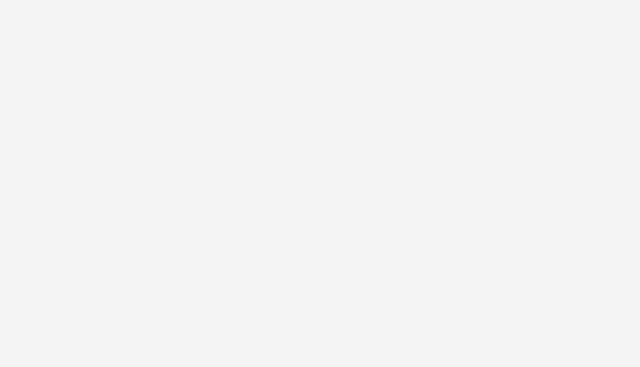
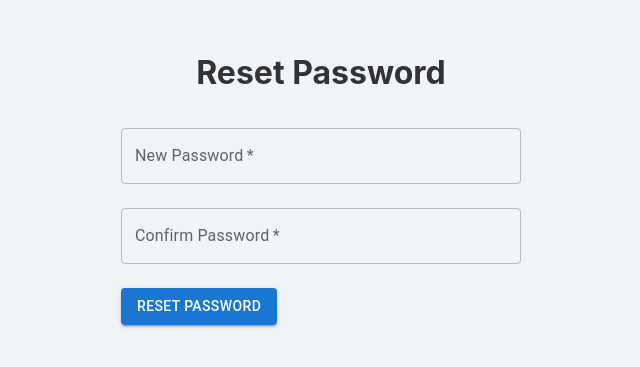
Before and after one commit to sudeepnn/flexi-work-fronend, a React (Create React App) app: page /reset-password/1 in a window 1280 px wide. Before the commit this address had no page. Shown: the part 231-598 px from the top of the page, without its empty margins (319-959 px from the left). Built offline with nearby package versions, Linux system fonts and the light colour scheme; a web font is replaced by a local one.

Commit message:
updated with forget-password

```diff
--- a/package.json
+++ b/package.json
@@ -28,7 +28,7 @@
     "web-vitals": "^2.1.4"
   },
   "scripts": {
-    "start": "react-scripts start",
+    "start": "SET PORT=3004 && react-scripts start",
     "build": "react-scripts build",
     "test": "react-scripts test",
     "eject": "react-scripts eject"
--- a/src/App.tsx
+++ b/src/App.tsx
@@ -25,6 +25,7 @@ import Adminvenue from './component/admin/venue/AdminEvenue';
 import Vendorhandler from './component/route_handler/Vendor_handler';
 import Logout from './component/landing/Logout';
 import Employeehandler from './component/route_handler/employeehandler';
+import ResetPassword from './component/landing/login/resetPassword';
 
 
 const App: React.FC = () => {
@@ -34,6 +35,7 @@ const App: React.FC = () => {
         { <><Route path="/" element={<Home />} />
         <Route path="/signup" element={<SignUpForm />} />
         <Route path="/login" element={<LoginForm />} />
+        <Route path="/reset-password/:token" element={<ResetPassword />} />
         <Route path="/dashboard" element={<Dashboardhandling />} />
         <Route path="/parking" element={<Parkinghandler />} />
         <Route path="/workspace" element={<Workspacehandler />} />
--- a/src/component/landing/login/login.tsx
+++ b/src/component/landing/login/login.tsx
@@ -22,6 +22,10 @@ const LoginForm: React.FC = () => {
   const [errorMessage, setErrorMessage] = useState<string | null>(null);
   const [showError, setShowError] = useState<boolean>(false);
   const [showPassword, setShowPassword] = useState<boolean>(false); // Track password visibility
+  const [email, setEmail] = useState<string>('');
+  const [forgotPasswordOpen, setForgotPasswordOpen] = useState<boolean>(false);
+  const [successMessage, setSuccessMessage] = useState<string | null>(null);
+  const [isEmailValidated, setIsEmailValidated] = useState<boolean>(false);
   const navigate = useNavigate();
 
   const handleChange = (
@@ -34,9 +38,12 @@ const LoginForm: React.FC = () => {
     }));
   };
 
+
+
   const handleSubmit = async (e: React.FormEvent) => {
     e.preventDefault();
     setShowError(false);
+
 
     try {
       const response = await axios.post('http://localhost:3001/api/v1/users/login', formData);
@@ -58,6 +65,16 @@ const LoginForm: React.FC = () => {
     setShowError(false);
   };
 
+  const handleForgotPassword = async () => {
+    try {
+      const response = await axios.post('http://localhost:3001/api/v1/user/forget-password', { user_id: formData.user_id });
+      setSuccessMessage("Password reset link sent to your email.");
+      setShowError(false);
+    } catch (error: any) {
+      setErrorMessage(error.response?.data?.message || 'Failed to send reset link.');
+      setShowError(true);
+    }
+  };
   return (
     <div className='loginsignup'>
       <Nav option1='Home' link1='/' option2='Home' link2='/' />
@@ -70,14 +87,26 @@ const LoginForm: React.FC = () => {
         <div className="right">
           <h3>Login</h3>
           <form className="inputs" onSubmit={handleSubmit}>
-            <Snackbar
+          <Snackbar
               open={showError}
-              autoHideDuration={6000}
-              onClose={handleCloseSnackbar}
+              autoHideDuration={1000}
+              onClose={() => setShowError(false)}
               anchorOrigin={{ vertical: 'top', horizontal: 'center' }}
             >
-              <Alert onClose={handleCloseSnackbar} severity="error" sx={{ width: '100%' }}>
+              <Alert onClose={() => setShowError(false)} severity="error" sx={{ width: '100%' }}>
                 {errorMessage}
+              </Alert>
+            </Snackbar>
+
+            {/* Snackbar for Success Message */}
+            <Snackbar
+              open={Boolean(successMessage)}
+              autoHideDuration={1000}
+              onClose={() => setSuccessMessage(null)}
+              anchorOrigin={{ vertical: 'top', horizontal: 'center' }}
+            >
+              <Alert onClose={() => setSuccessMessage(null)} severity="success" sx={{ width: '100%' }}>
+                {successMessage}
               </Alert>
             </Snackbar>
             <TextField
@@ -119,6 +148,14 @@ const LoginForm: React.FC = () => {
             >
               Login
             </Button>
+            <Button
+              fullWidth
+              variant="text"
+              onClick={handleForgotPassword} // Directly trigger forgot password
+              //sx={{ color: '#016375' }}
+            >
+              Forgot Password?
+            </Button>
           </form>
         </div>
       </div>
--- /dev/null
+++ b/src/component/landing/login/resetPassword.css
@@ -0,0 +1,48 @@
+.reset-password-container {
+    display: flex;
+    flex-direction: column;
+    align-items: center;
+    justify-content: center;
+    height: 100vh; /* Full viewport height */
+    background-color: #f0f4f8; /* Light background color */
+    padding: 20px;
+    border-radius: 8px;
+    box-shadow: 0 2px 10px rgba(0, 0, 0, 0.1);
+}
+
+h2 {
+    font-size: 2rem;
+    margin-bottom: 20px;
+    color: #333; /* Darker text color */
+}
+
+form {
+    width: 100%;
+    max-width: 400px; /* Limit the width of the form */
+}
+
+TextField {
+    margin: 10px 0;
+}
+
+button {
+    background-color: #f6f8f8; /* Primary button color */
+    color: white; /* Button text color */
+    border: none;
+    border-radius: 5px;
+    padding: 10px 15px;
+    cursor: pointer;
+    transition: background-color 0.3s ease; /* Smooth transition for hover */
+}
+
+
+
+.alert {
+    margin-bottom: 20px; /* Spacing between alerts and other elements */
+}
+
+@media (max-width: 480px) {
+    h2 {
+        font-size: 1.5rem; /* Smaller heading on mobile */
+    }
+}
--- /dev/null
+++ b/src/component/landing/login/resetPassword.tsx
@@ -0,0 +1,80 @@
+// src/components/ResetPassword.tsx
+import React, { useState } from 'react';
+import { useParams, useNavigate } from 'react-router-dom';
+import { TextField, Button, Alert, Snackbar } from '@mui/material';
+import axios from 'axios';
+import './resetPassword.css'
+
+const ResetPassword: React.FC = () => {
+  const { token } = useParams<{ token: string }>();
+  const [newPassword, setNewPassword] = useState<string>('');
+  const [confirmPassword, setConfirmPassword] = useState<string>('');
+  const [errorMessage, setErrorMessage] = useState<string | null>(null);
+  const [successMessage, setSuccessMessage] = useState<string | null>(null);
+  const [showError, setShowError] = useState<boolean>(false);
+  const navigate = useNavigate();
+
+  const handleSubmit = async (e: React.FormEvent) => {
+    e.preventDefault();
+    if (newPassword !== confirmPassword) {
+      setErrorMessage("Passwords do not match.");
+      setShowError(true);
+      return;
+    }
+
+    try {
+      const response = await axios.post(`http://localhost:3001/api/v1/user/reset-password/${token}`, { newPassword });
+      setSuccessMessage("Password has been successfully reset.");
+      setTimeout(() => navigate('/login'), 3000); // Redirect to login page after success
+    } catch (error: any) {
+      setErrorMessage(error.response?.data?.message || 'Failed to reset password.');
+      setShowError(true);
+    }
+  };
+
+  return (
+    <div className="reset-password-container">
+      <h2>Reset Password</h2>
+      <form onSubmit={handleSubmit}>
+        <Snackbar
+          open={showError}
+          autoHideDuration={6000}
+          onClose={() => setShowError(false)}
+          anchorOrigin={{ vertical: 'top', horizontal: 'center' }}
+        >
+          <Alert onClose={() => setShowError(false)} severity="error" sx={{ width: '100%' }}>
+            {errorMessage}
+          </Alert>
+        </Snackbar>
+        {successMessage && (
+          <Alert severity="success" sx={{ mb: 2 }}>
+            {successMessage}
+          </Alert>
+        )}
+        <TextField
+          label="New Password"
+          type="password"
+          fullWidth
+          required
+          margin="normal"
+          value={newPassword}
+          onChange={(e) => setNewPassword(e.target.value)}
+        />
+        <TextField
+          label="Confirm Password"
+          type="password"
+          fullWidth
+          required
+          margin="normal"
+          value={confirmPassword}
+          onChange={(e) => setConfirmPassword(e.target.value)}
+        />
+        <Button type="submit" variant="contained" sx={{ mt: 2 }}>
+          Reset Password
+        </Button>
+      </form>
+    </div>
+  );
+};
+
+export default ResetPassword;
--- a/src/component/vendor/vendorbookingsindashboad.tsx
+++ b/src/component/vendor/vendorbookingsindashboad.tsx
@@ -1,7 +1,7 @@
 import axios from 'axios';
-import {jwtDecode} from 'jwt-decode';
+import { jwtDecode } from 'jwt-decode';
 import React, { useEffect, useState } from 'react';
-import Snackbar from '@mui/material/Snackbar'; // Assuming you're using Material-UI for Snackbar
+import Snackbar from '@mui/material/Snackbar';
 import './vendorstyle.css';
 
 type Props = {};
@@ -32,8 +32,8 @@ const Vendorbookingsindashboad = (props: Props) => {
     const [user, setUser] = useState<string | null>(null);
     const [loading, setLoading] = useState<boolean>(true);
     const [vendorSpaces, setVendorSpaces] = useState<VendorSpace[]>([]);
-    const [snackbarOpen, setSnackbarOpen] = useState<boolean>(false); // State for snackbar visibility
-    const [snackbarMessage, setSnackbarMessage] = useState<string>(''); // State for snackbar message
+    const [snackbarOpen, setSnackbarOpen] = useState<boolean>(false);
+    const [snackbarMessage, setSnackbarMessage] = useState<string>('');
     const [refresh, setRefresh] = useState<boolean>(false); // State to trigger re-fetch
 
     useEffect(() => {
@@ -67,16 +67,24 @@ const Vendorbookingsindashboad = (props: Props) => {
         }
     };
 
-    const handleCancelBooking = async (vendorId: string, bookingId: string, userid: string) => {
+    const handleCancelBooking = async (vendorId: string, bookingId: string, userId: string) => {
         try {
-            const response = await axios.delete(`http://localhost:3008/api/v1/vendorspacecancle/${vendorId}/${userid}`, { data: { bookingId } });
+            const response = await axios.delete(`http://localhost:3008/api/v1/vendorspacecancle/${vendorId}/${userId}`, { data: { bookingId } });
+
             setSnackbarMessage(response.data.message);
             setSnackbarOpen(true); // Open snackbar
 
-            setRefresh(!refresh); // Trigger re-fetch by toggling refresh state
-        } catch (error) {
+            // Refresh vendor data after successful cancellation
+            setRefresh(prev => !prev); // Trigger re-fetch by toggling refresh state
+        } catch (error: any) {
             console.error('Error canceling booking:', error);
             setSnackbarMessage('Failed to cancel booking');
+
+            // Optional: If the error is due to no booking found, you could handle it specifically
+            if (error.response && error.response.status === 404) {
+                setSnackbarMessage('No booking found to cancel.');
+            }
+
             setSnackbarOpen(true);
         }
     };
@@ -91,7 +99,7 @@ const Vendorbookingsindashboad = (props: Props) => {
 
     return (
         <div className="vendor-bookings-dashboard">
-            <h2>Vendor Bookings </h2>
+            <h2>Vendor Bookings</h2>
             <div className="card-container">
                 {vendorSpaces.length > 0 ? (
                     vendorSpaces.map(vendor => (
```
